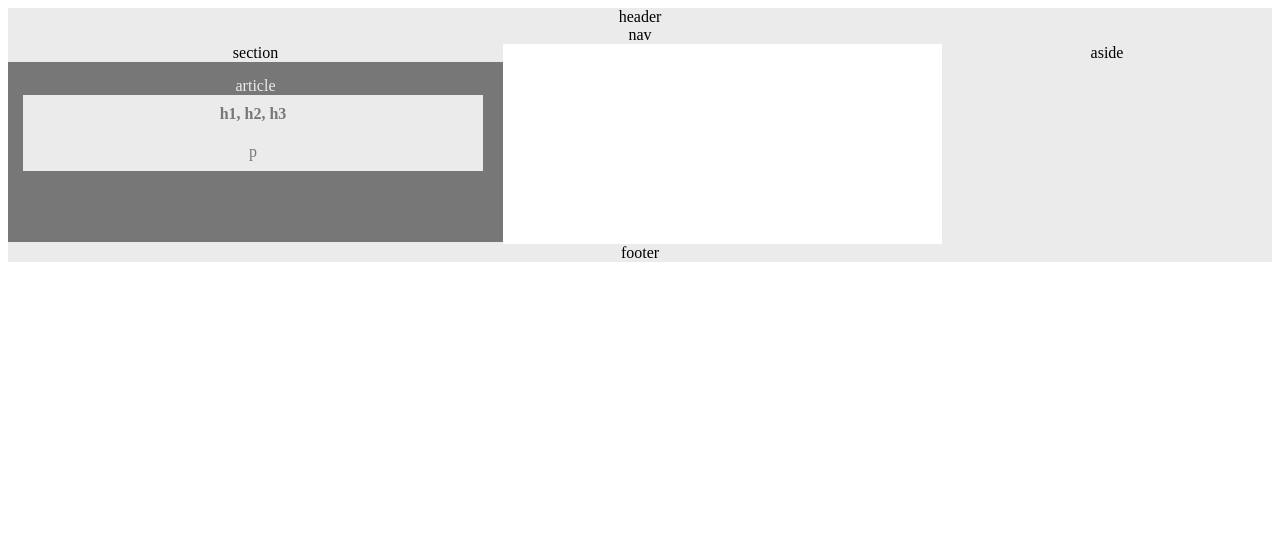
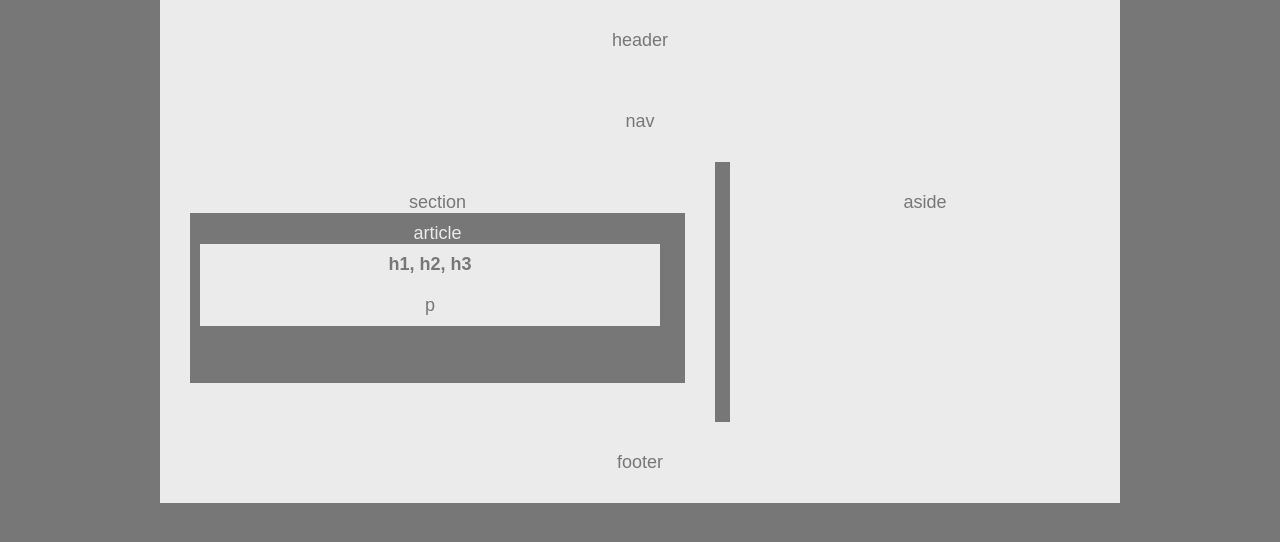
Before and after one commit to Lyyte/HW-Wireframe, a plain HTML site: page index.html in a window 1280 px wide. Drawn offline with Linux system fonts and the light colour scheme.

Commit message:
added padding in css

```diff
--- a/style.css
+++ b/style.css
@@ -1,6 +1,16 @@
+body {
+    font-family: 'Arial', 'Helvetica Nuee', Helvetica, sans-serif;
+    color: #777;
+    background: #777;
+    width: 960px;
+    font-size: 18px;
+    margin: auto;
+}
+
 section {
     float:left;
     width: 495px;
+    padding: 30px;
     background: #ebebeb;
     text-align: center;
     height: 200px;
@@ -9,13 +19,14 @@ section {
 .HNSAF {
     background: #ebebeb;
     text-align: center;
+    padding: 30px;
  }
 
 article {
     color: #ebebeb;
     background: #777;
     height: 150px;
-    padding: 15px;
+    padding: 10px;
  }
 
 .h1p {
```
